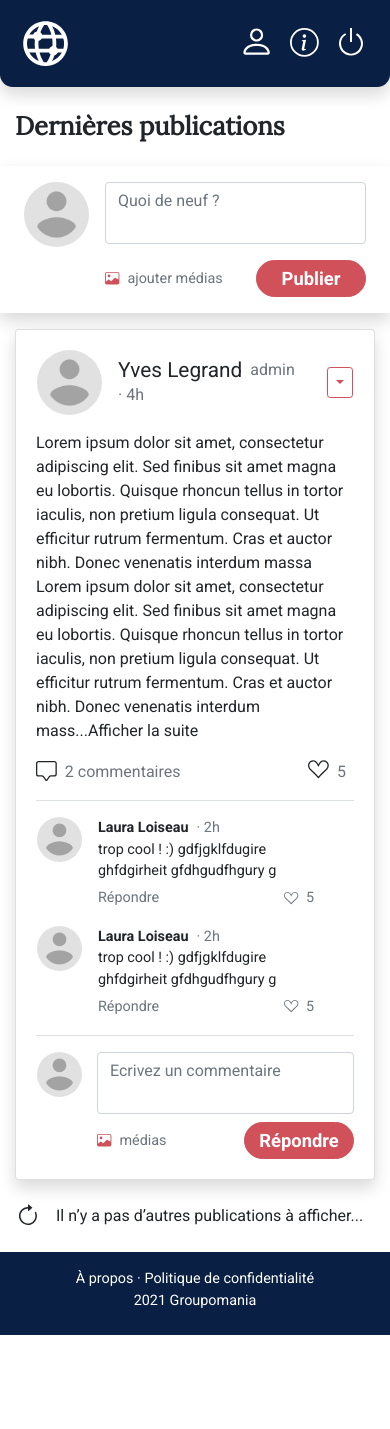
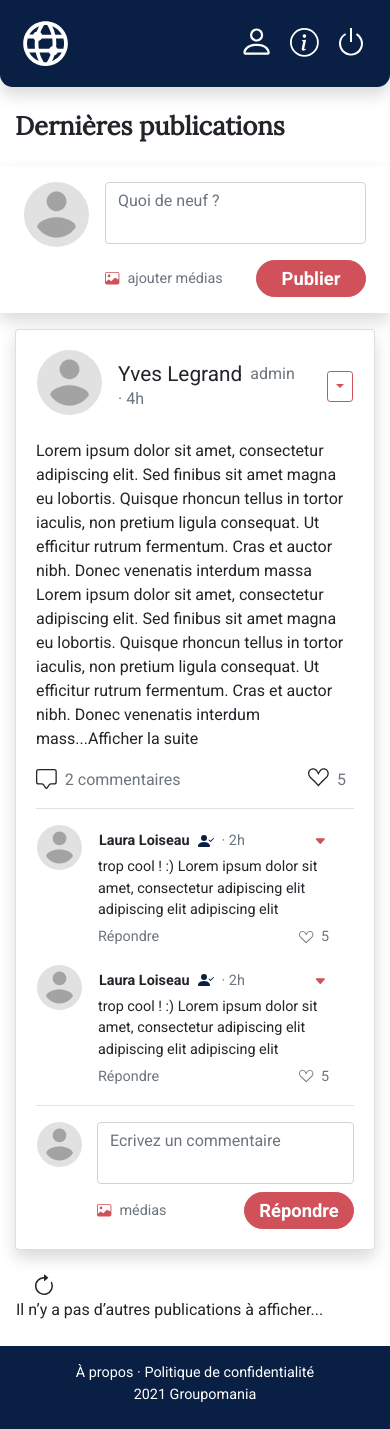
Before and after one commit to MarineFlora/MarineRapeneau_7_08112021, a Vue app in the folder frontend/: page / in a window 390 px wide. Before the commit the page ends 1335 px from the top, so only its background shows below. Built offline with nearby package versions, Linux system fonts and the light colour scheme.

Commit message:
ajustement très petits mobiles

```diff
--- a/frontend/src/components/PostItem.vue
+++ b/frontend/src/components/PostItem.vue
@@ -3,7 +3,7 @@
         <!-- USER + TIME -->
         <b-row class="px-3" align-v="center">
             <b-col cols="11" class="px-0" >
-                <div  class="d-flex align-items-center">
+                <div class="d-flex align-items-center">
                     <!-- changer adresse image dynamiquement -->
                     <ProfileImage imageHeight="65" />
 
@@ -16,7 +16,7 @@
             </b-col>
             <b-col cols="1" class="px-0 d-flex justify-content-end">
                 <!-- si propriétaire du post afficher les 3 options sinon juste signaler -->
-                <b-dropdown size="sm" variant="outline-primary" offset="-130rem">
+                <b-dropdown size="sm" variant="outline-primary" offset="-130rem" title="paramètres">
                     <b-dropdown-item href="#">Modifier</b-dropdown-item>
                     <b-dropdown-item href="#">Supprimer</b-dropdown-item>
                     <b-dropdown-item href="/about">Signaler</b-dropdown-item>
--- a/frontend/src/components/PostItemComment.vue
+++ b/frontend/src/components/PostItemComment.vue
@@ -1,27 +1,40 @@
 <template>
-
         <!-- 1 COMMENTAIRE -->
         <b-row class="mb-3" align-v="start">
             <!-- changer adresse image dynamiquement -->
             <ProfileImage imageHeight="45" />
 
             <b-col class="px-3">
-                <div class="d-flex align-items-center">
-                    <p class="font-weight-bold pr-2">Laura Loiseau</p>
-                    <b-icon icon="person-check-fill" class="text-dark pr-2 d-none" font-scale="1.5" title="admin"></b-icon>
-                    <p class="text-secondary">· 2h</p>
-                </div>
+                <b-row class="px-3" align-v="center">
+                    <b-col cols="11" class="px-0" >
+                        <div class="d-flex align-items-center flex-wrap pr-2">
+                            <p class="font-weight-bold pr-2">Laura Loiseau</p>
+                            <b-icon icon="person-check-fill" class="text-dark pr-2" font-scale="1.5" title="admin"></b-icon>
+                            <p class="text-secondary">· 2h</p>
+                        </div>
+                    </b-col>
+                    <b-col cols="1" class="px-0 d-flex justify-content-end">
+                        <!-- si propriétaire du post afficher les 3 options sinon juste signaler -->
+                        <b-dropdown size="sm" variant="link" offset="-130rem" no-caret>
+                            <template #button-content>
+                            <b-icon icon="caret-down-fill" font-scale="0.9" title="paramètres"></b-icon>
+                            </template>
 
-                <p>trop cool ! :) gdfjgklfdugire ghfdgirheit gfdhgudfhgury g</p>
+                            <b-dropdown-item href="#">Modifier</b-dropdown-item>
+                            <b-dropdown-item href="#">Supprimer</b-dropdown-item>
+                            <b-dropdown-item href="/about">Signaler</b-dropdown-item>
+                        </b-dropdown>
+                    </b-col>
+                </b-row>
+
+                <p>trop cool ! :) Lorem ipsum dolor sit amet, consectetur adipiscing elit adipiscing elit adipiscing elit</p>
 
                 <div class="d-flex align-items-center text-secondary mt-1">
                     <b-link class="p-0 text-secondary col">Répondre</b-link>
-                    <PostItemLike likeScale="0.9"/>
+                    <PostItemLike likeScale="0.9" class="px-0"/>
                 </div>
             </b-col>
         </b-row>
-
-
 </template>
 
 <script>
--- a/frontend/src/components/ProfileImage.vue
+++ b/frontend/src/components/ProfileImage.vue
@@ -4,6 +4,7 @@
         :src="require('../assets/images/user-empty.png')"
         rounded="circle"
         alt="avatar user"
+        class="mb-2"
     ></b-img>
 </template>
 
--- a/frontend/src/views/LatestPosts.vue
+++ b/frontend/src/views/LatestPosts.vue
@@ -25,7 +25,7 @@
 
                 </b-card>
 
-                <b-row class="my-4">
+                <b-row class="my-4 px-3">
                     <b-icon icon="arrow-clockwise" font-scale="1.5" class="mx-3"></b-icon>
                     <p >Il n’y a pas d’autres publications à afficher...</p>
                 </b-row>
```
